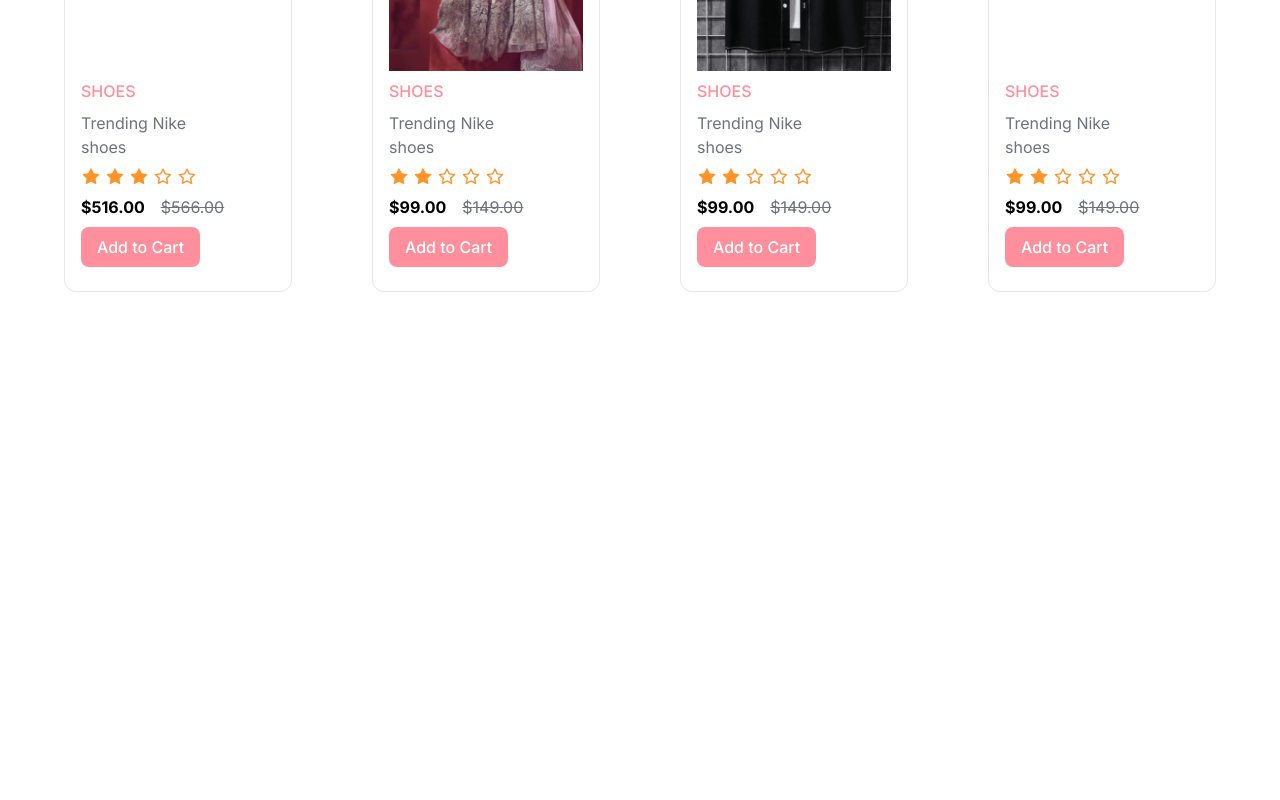
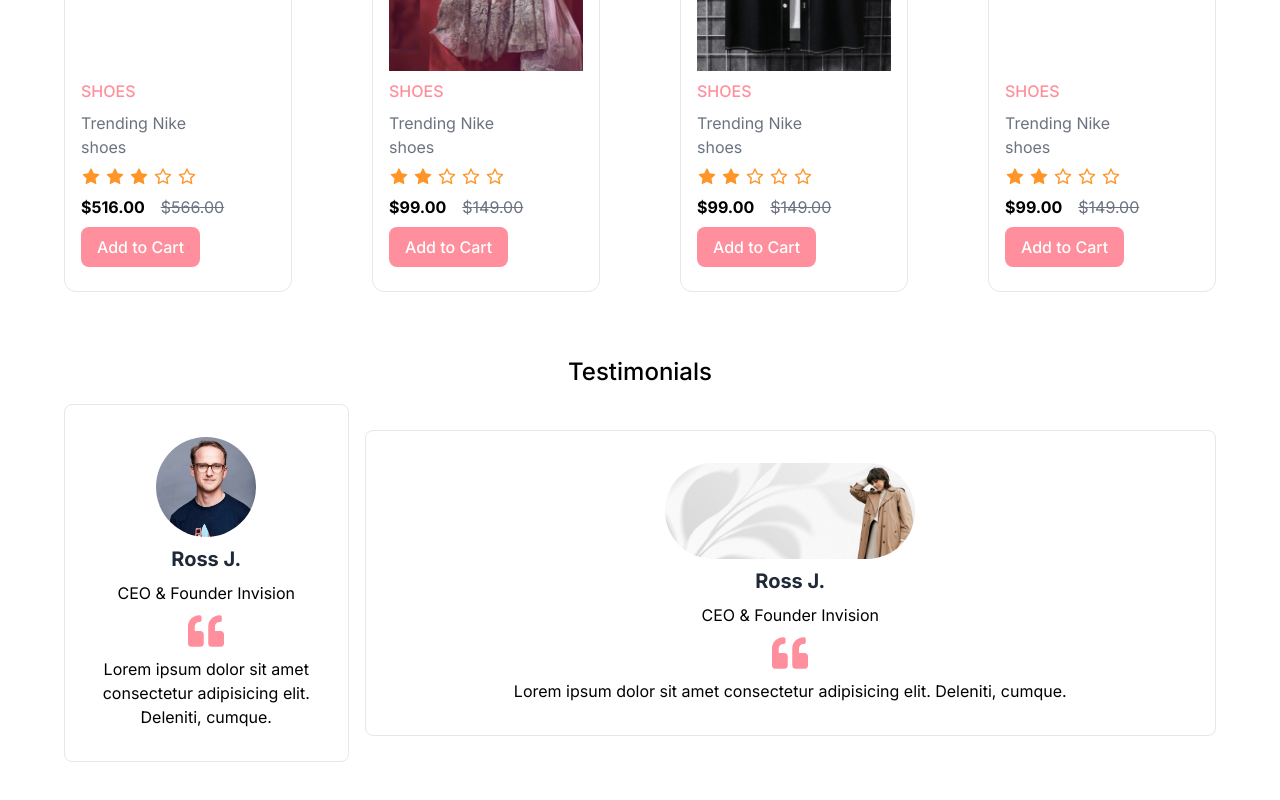
Before and after one commit to ankitojha07/e-shopping, a Next.js app: page / in a window 1280 px wide. Shown: the part 1528-2328 px from the top of the page. Before the commit the page ends 1820 px from the top, so only its background shows below. Built offline with nearby package versions, Linux system fonts and the light colour scheme.

Commit message:
added testimonial card section

```diff
--- a/src/app/page.tsx
+++ b/src/app/page.tsx
@@ -1,11 +1,13 @@
 import Hero from "@/components/Hero";
 import NewProducts from "@/components/NewProducts";
+import Testimonials from "@/components/Testimonials";
 
 export default function Home() {
   return (
     <main className="overflow-hidden px-16">
       <Hero />
       <NewProducts />
+      <Testimonials />
     </main>
   );
 }
--- /dev/null
+++ b/src/components/Testimonials.tsx
@@ -0,0 +1,50 @@
+import Image from "next/image";
+import Link from "next/link";
+import React from "react";
+import { FaQuoteLeft } from "react-icons/fa";
+
+const Testimonials = () => {
+  return (
+    <div>
+      <div className="pt-16 pb-16 grid-cols-2">
+        <h2 className="font-medium text-2xl pb-4 text-center">Testimonials</h2>
+        <div className="flex flex-col md:flex-row gap-4 justify-between items-center">
+          <div className="border border-gray-200 rounded-lg w-3/12 flex flex-col gap-2 justify-center items-center p-8">
+            <Image
+              alt="user-profile"
+              src="/user.jpg"
+              height={100}
+              width={100}
+              className="rounded-full"
+            />
+            <h3 className="text-xl font-bold text-gray-800">Ross J.</h3>
+            <p>CEO & Founder Invision</p>
+            <FaQuoteLeft className="text-4xl  text-accent" />
+            <p className="text-center">
+              Lorem ipsum dolor sit amet consectetur adipisicing elit. Deleniti,
+              cumque.
+            </p>
+          </div>
+          <div className="border border-gray-200 rounded-lg w-9/12 flex flex-col gap-2 justify-center items-center p-8">
+            <Image
+              alt="user-profile"
+              src="/banner-1.png"
+              height={600}
+              width={250}
+              className="rounded-full"
+            />
+            <h3 className="text-xl font-bold text-gray-800">Ross J.</h3>
+            <p>CEO & Founder Invision</p>
+            <FaQuoteLeft className="text-4xl  text-accent" />
+            <p className="text-center">
+              Lorem ipsum dolor sit amet consectetur adipisicing elit. Deleniti,
+              cumque.
+            </p>
+          </div>
+        </div>
+      </div>
+    </div>
+  );
+};
+
+export default Testimonials;
```
